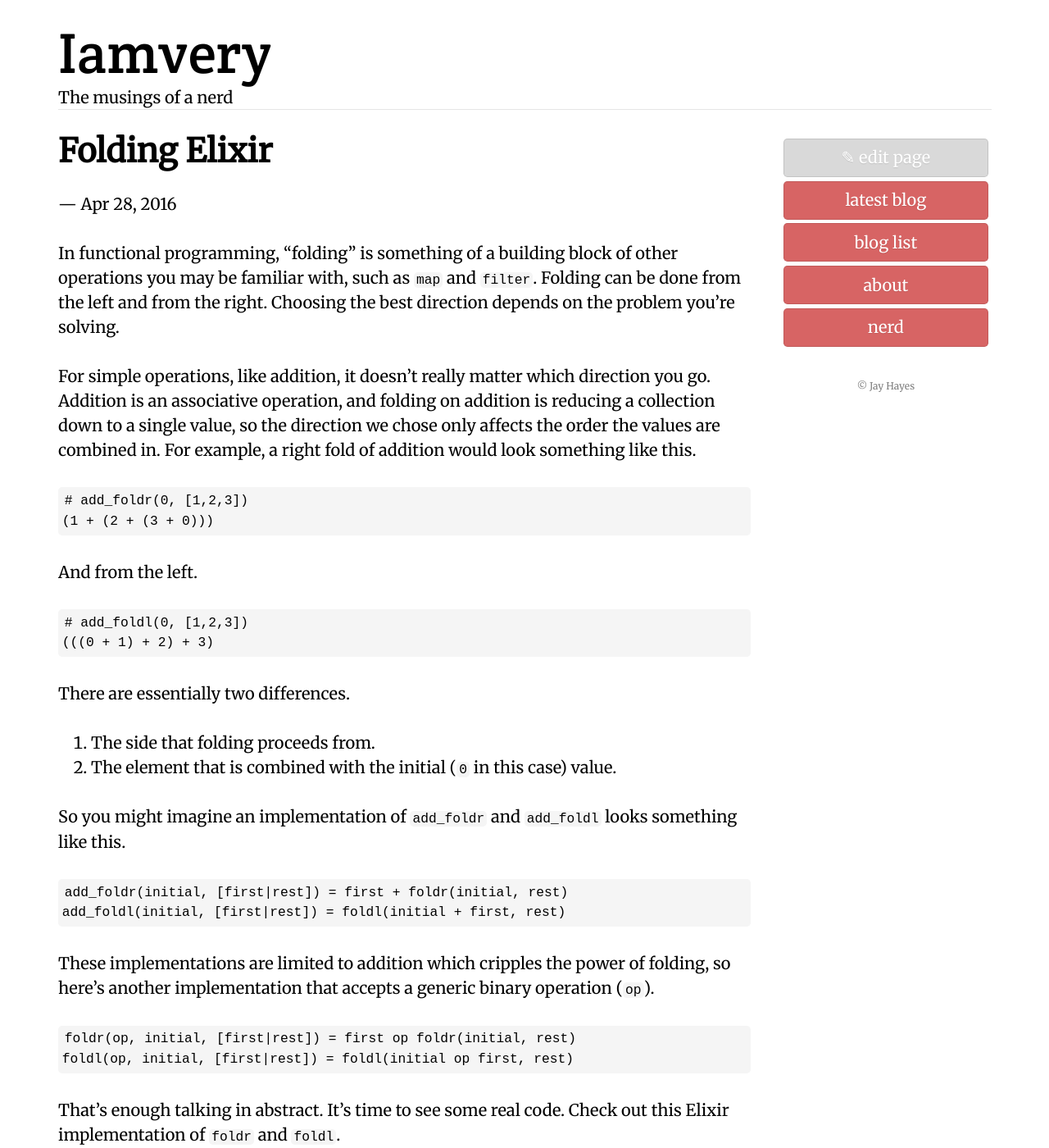
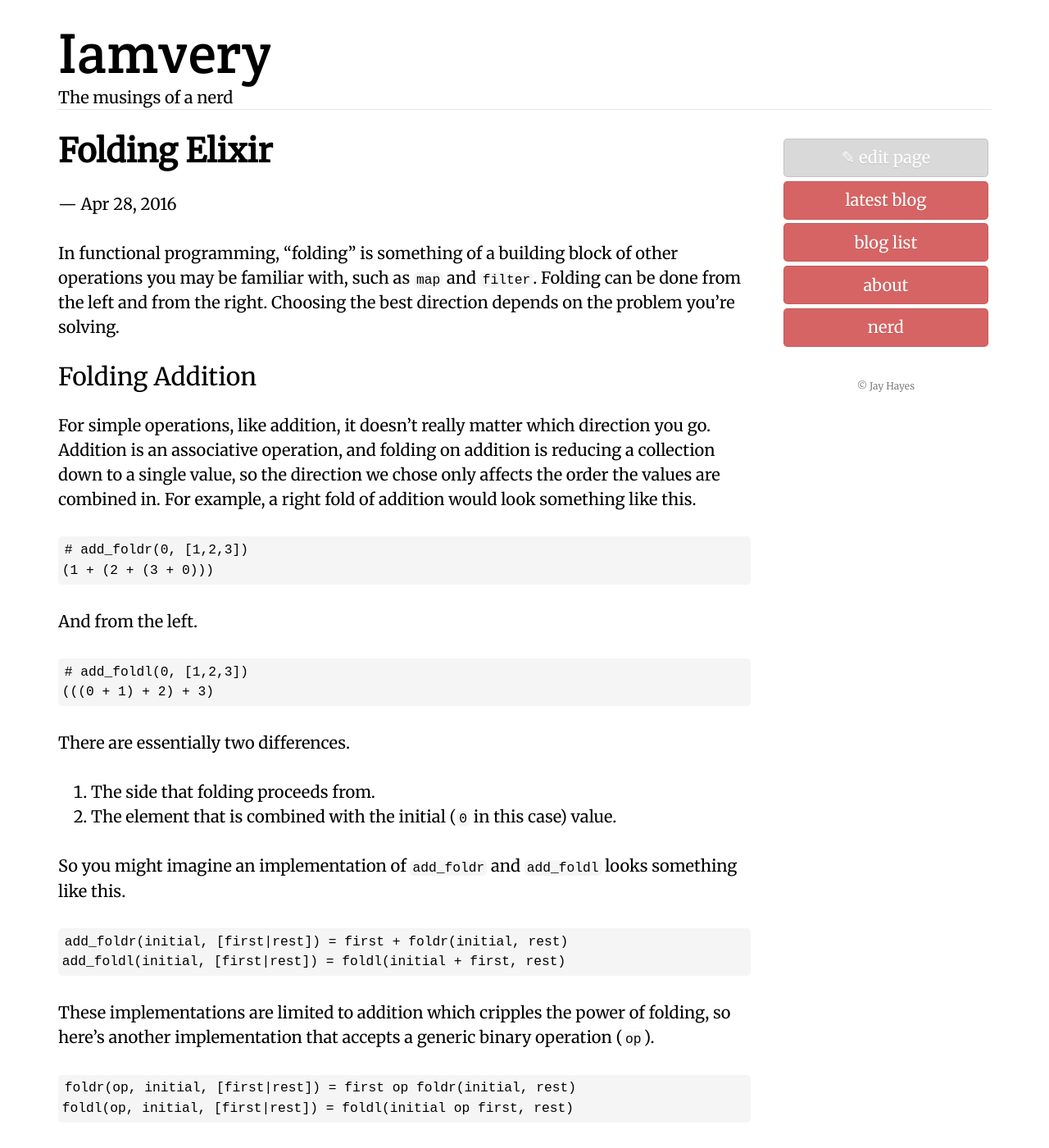
Before and after one commit to iamvery/iamvery.github.com, a Jekyll site: the page built from _posts/2016-04-28-folding-elixir.md, in a window 1280 px wide and 1400 px high. Shown: the whole window at 82% size. Built offline with Jekyll 4.4.1, drawn with Linux system fonts in a browser that asks for light colours; comment, search, counter and statistics services are not loaded; some of the changed text lies outside the part shown.

Commit message:
Add section headings and tags

```diff
--- a/_posts/2016-04-28-folding-elixir.md
+++ b/_posts/2016-04-28-folding-elixir.md
@@ -1,11 +1,15 @@
 ---
 layout: post
 title: Folding Elixir
+tags:
+- elixir
 ---
 
 In functional programming, "folding" is something of a building block of other operations you may be familiar with, such as `map` and `filter`.
 Folding can be done from the left and from the right.
 Choosing the best direction depends on the problem you're solving.
+
+## Folding Addition
 
 For simple operations, like addition, it doesn't really matter which direction you go.
 Addition is an associative operation, and folding on addition is reducing a collection down to a single value, so the direction we chose only affects the order the values are combined in.
```
Also changed, not shown: other parts of _posts/2016-04-28-folding-elixir.md (+4 -0 lines).
